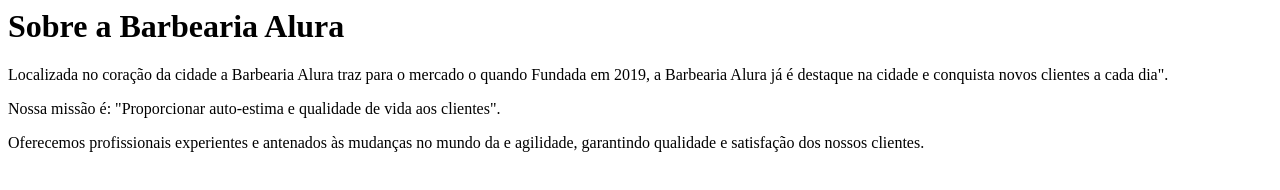
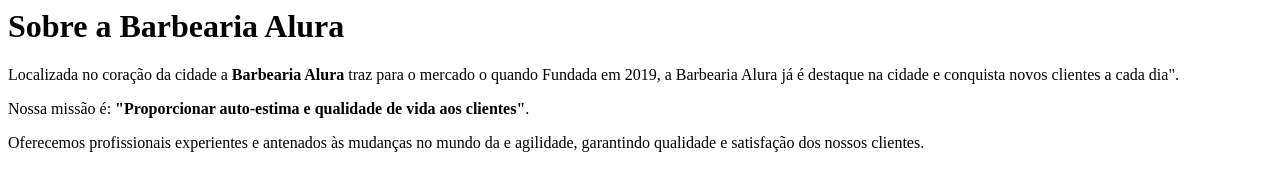
Before and after one commit to GuiRDelas/Trabalho2TRI, a plain HTML site: page index.html in a window 1280 px wide. Drawn offline with Linux system fonts and the light colour scheme.

Commit message:
Add files via upload

```diff
--- a/index.html
+++ b/index.html
@@ -1,9 +1,9 @@
 <h1>Sobre a Barbearia Alura</h1>
 
-<p>Localizada no coração da cidade a Barbearia Alura traz para o mercado o quando
+<p>Localizada no coração da cidade a <strong>Barbearia Alura</strong> traz para o mercado o quando
 Fundada em 2019, a Barbearia Alura já é destaque na cidade e conquista novos clientes a cada dia".</p>
 
-<p>Nossa missão é: "Proporcionar auto-estima e qualidade de vida aos clientes".</p>
+<p>Nossa missão é: <strong>"Proporcionar auto-estima e qualidade de vida aos clientes"</strong>.</p></em></p>
 
 <p>Oferecemos profissionais experientes e antenados às mudanças no mundo da
 e agilidade, garantindo qualidade e satisfação dos nossos clientes.</p>
```
